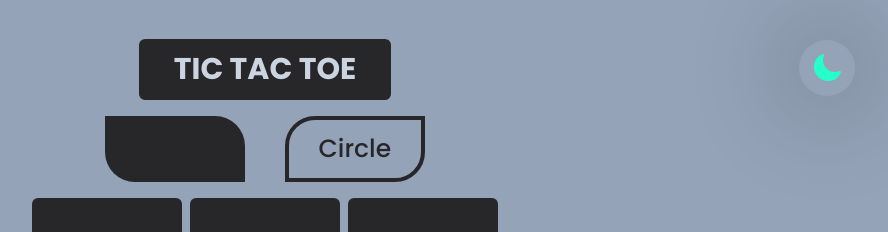
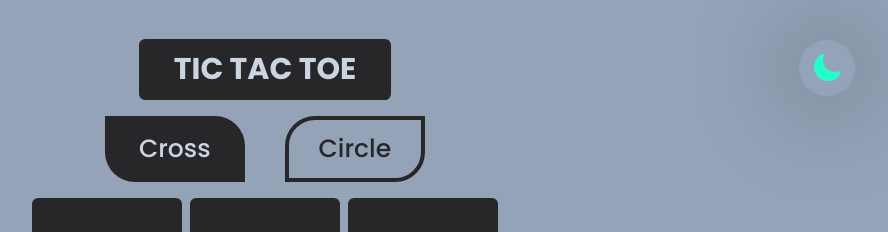
Before and after one commit to Adarsh-Developer/Tic-Tac-Toe-React, a React (Vite) app: page / in a window 1280 px wide. Shown: the top 232 px of the page, without its empty margins (375-1263 px from the left). Built offline with nearby package versions, Linux system fonts and the light colour scheme.

Commit message:
fixing the color issue

```diff
--- a/src/components/Game.jsx
+++ b/src/components/Game.jsx
@@ -95,9 +95,11 @@ const Game = () => {
     } else if (winnerName === "X") {
       titleRef1.current.innerHTML = `Congratulations : <img src=${Cross} alt='Cross' /> Wins`
       setGameWinner('X')
+      setChance(null)
     } else {
       titleRef1.current.innerHTML = `Congratulations : <img src=${Circle} alt='Cross' /> Wins`
       setGameWinner('O')
+      setChance(null)
     }
   }
 
@@ -129,8 +131,8 @@ const Game = () => {
         <div className="flex flex-col gap-4 items-center">
           <h1 className="font-bold dark:bg-slate-300 bg-zinc-800 dark:text-zinc-800 text-slate-300 sm:px-[35px] lg:px-[35px] px-[15px] py-[8px] rounded-md sm:text-[30px] text-[22px] text-center flex items-center duration-300" ref={titleRef1} >TIC TAC TOE</h1>
           <div className="flex gap-10">
-            <div className={`text-zinc-800 dark:text-slate-300 ${gameWinner === 'X' ? 'bg-[#FFC226] text-zinc-800 dark:text-zinc-800' : ''} ${chance === 'X' ? 'dark:bg-slate-300 bg-zinc-800 dark:text-zinc-800 text-white' : 'dark:border-slate-300 border-zinc-800'} select-none px-[30px] py-[10px] sm:text-[25px] sm:py-[10px] text-[20px] font-medium rounded-tr-[30px] rounded-bl-[30px] duration-300 border-[4px] border-transparent`} >Cross</div>
-            <div className={`text-zinc-800 dark:text-slate-300 ${gameWinner === 'O' ? 'bg-[#26FFCB] text-zinc-800 dark:text-zinc-800' : ''} ${chance === 'O' ? 'dark:bg-slate-300 bg-zinc-800 dark:text-zinc-800 text-white' : 'dark:border-slate-300 border-zinc-800'} select-none px-[30px] py-[10px] sm:text-[25px] sm:py-[10px] text-[20px] font-medium rounded-tl-[30px] rounded-br-[30px] duration-300 border-[4px] border-transparent`} >Circle</div>
+            <div className={`${gameWinner === 'X' ? 'bg-[#FFC226] text-zinc-800 dark:text-zinc-800' : 'text-slate-300'} ${gameWinner === null && chance === 'X' ? 'dark:bg-slate-300 bg-zinc-800 text-slate-300 dark:text-zinc-800' : 'dark:border-slate-300 border-zinc-800 text-zinc-800 dark:text-slate-300'} select-none px-[30px] py-[10px] sm:text-[25px] sm:py-[10px] text-[20px] font-medium rounded-tr-[30px] rounded-bl-[30px] duration-300 border-[4px] border-transparent`} >Cross</div>
+            <div className={`${gameWinner === 'O' ? 'bg-[#26FFCB] text-zinc-800 dark:text-zinc-800' : 'text-slate-300'} ${gameWinner === null && chance === 'O' ? 'dark:bg-slate-300 bg-zinc-800 text-slate-300 dark:text-zinc-800' : 'dark:border-slate-300 border-zinc-800 text-zinc-800 dark:text-slate-300'} select-none px-[30px] py-[10px] sm:text-[25px] sm:py-[10px] text-[20px] font-medium rounded-tl-[30px] rounded-br-[30px] duration-300 border-[4px] border-transparent`} >Circle</div>
           </div>
           <div className="flex flex-col gap-2">
             <div className="flex gap-2">
```
